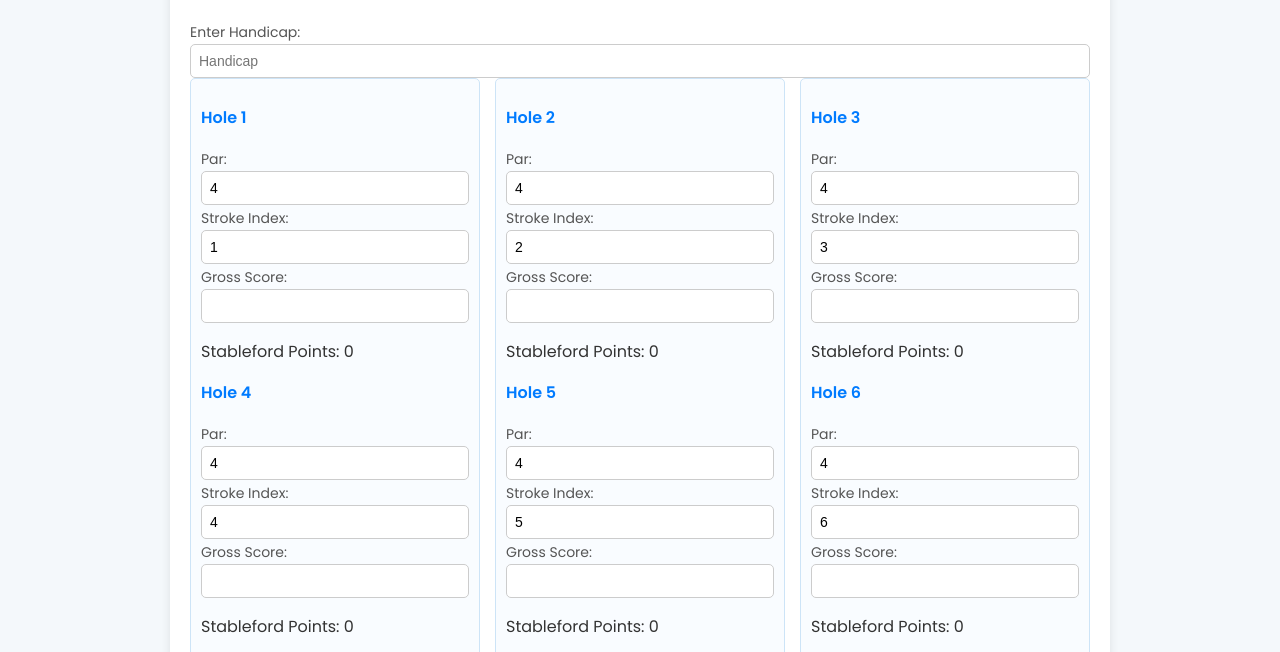
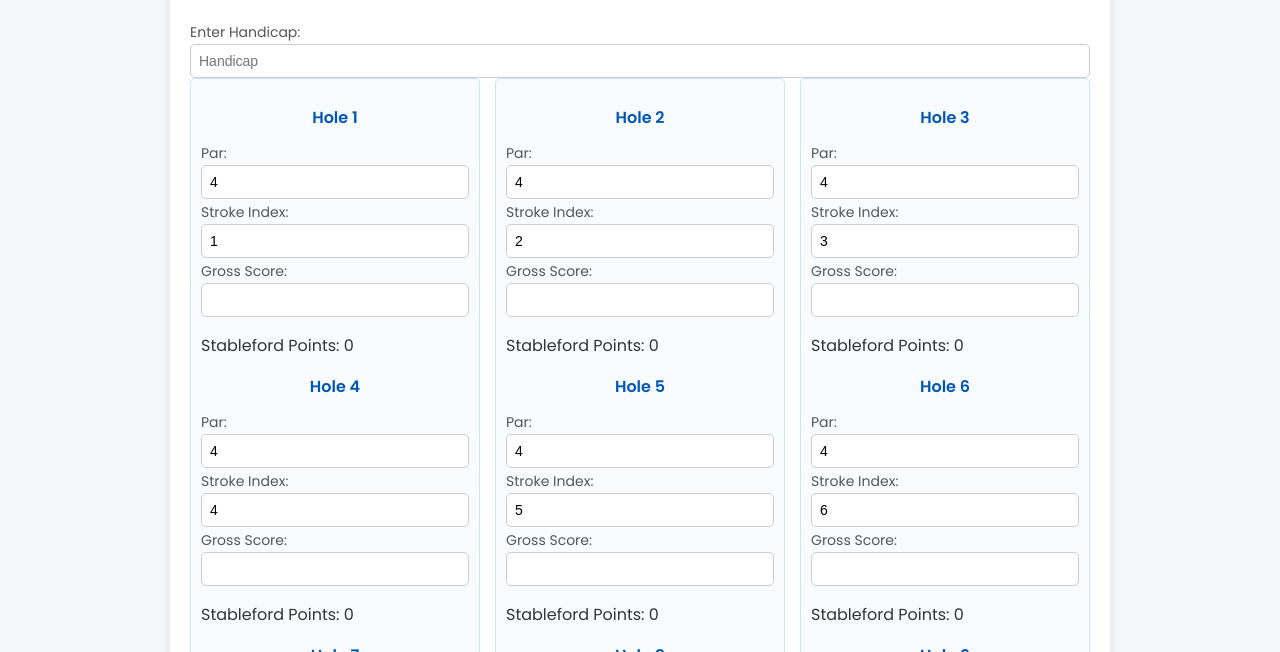
Before and after one commit to harriabbott/stableford-calculator, a plain HTML site: page index.html in a window 1280 px wide. Shown: the part 112-764 px from the top of the page. Drawn offline with Linux system fonts and the light colour scheme.

Commit message:
Update styles.css
centered hole numbers

```diff
--- a/styles.css
+++ b/styles.css
@@ -22,11 +22,6 @@ h1, h2 {
     color: #0056b3;
 }
 
-h3 {
-    font-size: 16px;
-    color: #007bff;
-}
-
 .input-container {
     display: grid;
     grid-template-columns: repeat(3, 1fr);
@@ -38,6 +33,13 @@ h3 {
     border: 1px solid #cde4f7;
     border-radius: 5px;
     padding: 10px;
+}
+
+.hole h3 {
+    text-align: center;
+    font-size: 16px;
+    margin-bottom: 10px;
+    color: #0056b3;
 }
 
 .hole {
```
